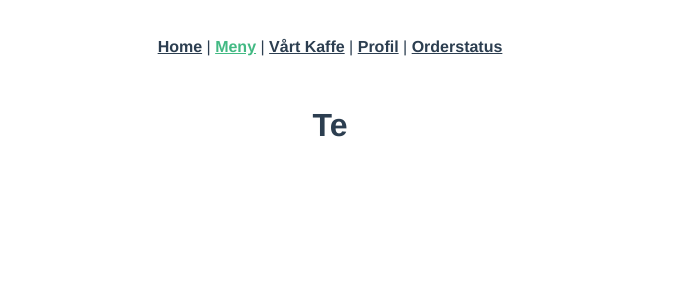
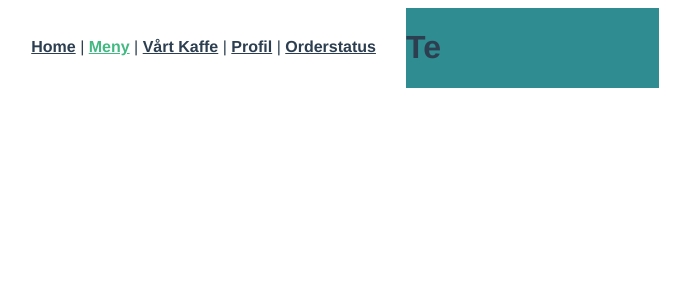
Before and after one commit to krist-all/airbean, a Vue app: page /menu in a window 1280 px wide. Shown: the top 300 px of the page, without its empty margins (310-1000 px from the left). Built offline with nearby package versions, Linux system fonts and the light colour scheme.

Commit message:
Added SVG-loader

```diff
--- a/package.json
+++ b/package.json
@@ -22,7 +22,8 @@
     "babel-eslint": "^10.1.0",
     "eslint": "^6.7.2",
     "eslint-plugin-vue": "^6.2.2",
-    "vue-template-compiler": "^2.6.11"
+    "vue-svg-loader": "^0.16.0",
+    "vue-template-compiler": "^2.6.12"
   },
   "eslintConfig": {
     "root": true,
--- a/src/App.vue
+++ b/src/App.vue
@@ -18,6 +18,10 @@
   -moz-osx-font-smoothing: grayscale;
   text-align: center;
   color: #2c3e50;
+  display: flex;
+  justify-content: center;
+
+
 }
 
 #nav {
--- a/src/components/MenuButton.vue
+++ b/src/components/MenuButton.vue
@@ -1,5 +1,12 @@
 <template>
   <div >
+    <div id="nav">
+      <router-link to="/">Home</router-link> |
+      <router-link to="/menu">Meny</router-link> |
+      <router-link to="/coffee">Vårt Kaffe</router-link> |
+      <router-link to="/profile">Profil</router-link> |
+      <router-link to="/status">Orderstatus</router-link>
+    </div>
 
   </div>
 </template>
--- a/src/views/Home.vue
+++ b/src/views/Home.vue
@@ -2,7 +2,6 @@
   <div class="home">
 
     <MenuButton />
-    <p>Hejsan</p>
   </div>
 </template>
 
--- a/src/views/Menu.vue
+++ b/src/views/Menu.vue
@@ -1,5 +1,20 @@
 <template>
-  <div class="about">
+  <div class="menu">
     <h1>Te</h1>
   </div>
 </template>
+
+<script>
+export default {
+
+}
+</script>
+
+<style scoped>
+.menu{
+  background-color:#2F8C91;
+  display: flex;
+  width: 20%;
+}
+
+</style>
```
Also changed, not shown: src/router/index.js (+8 -4 lines), 1 other file (tests, documents, lock files or other folders).
